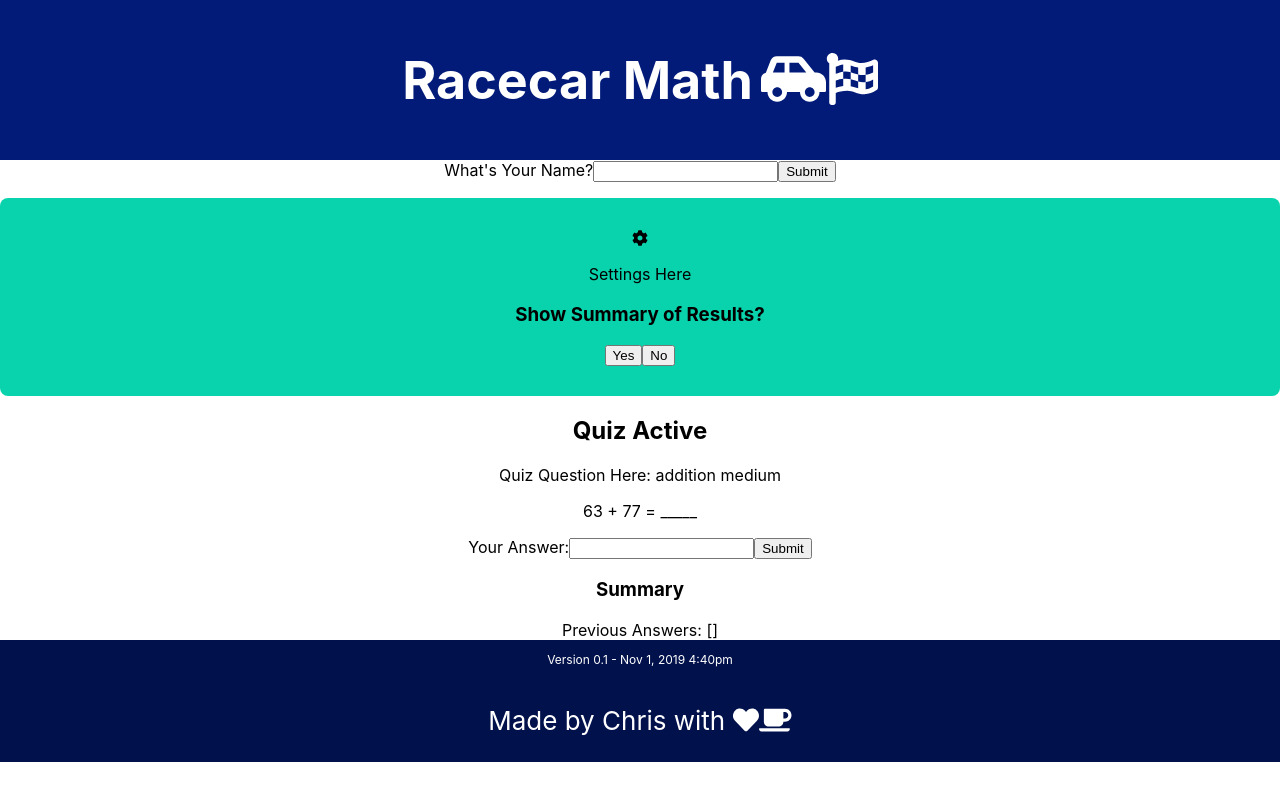
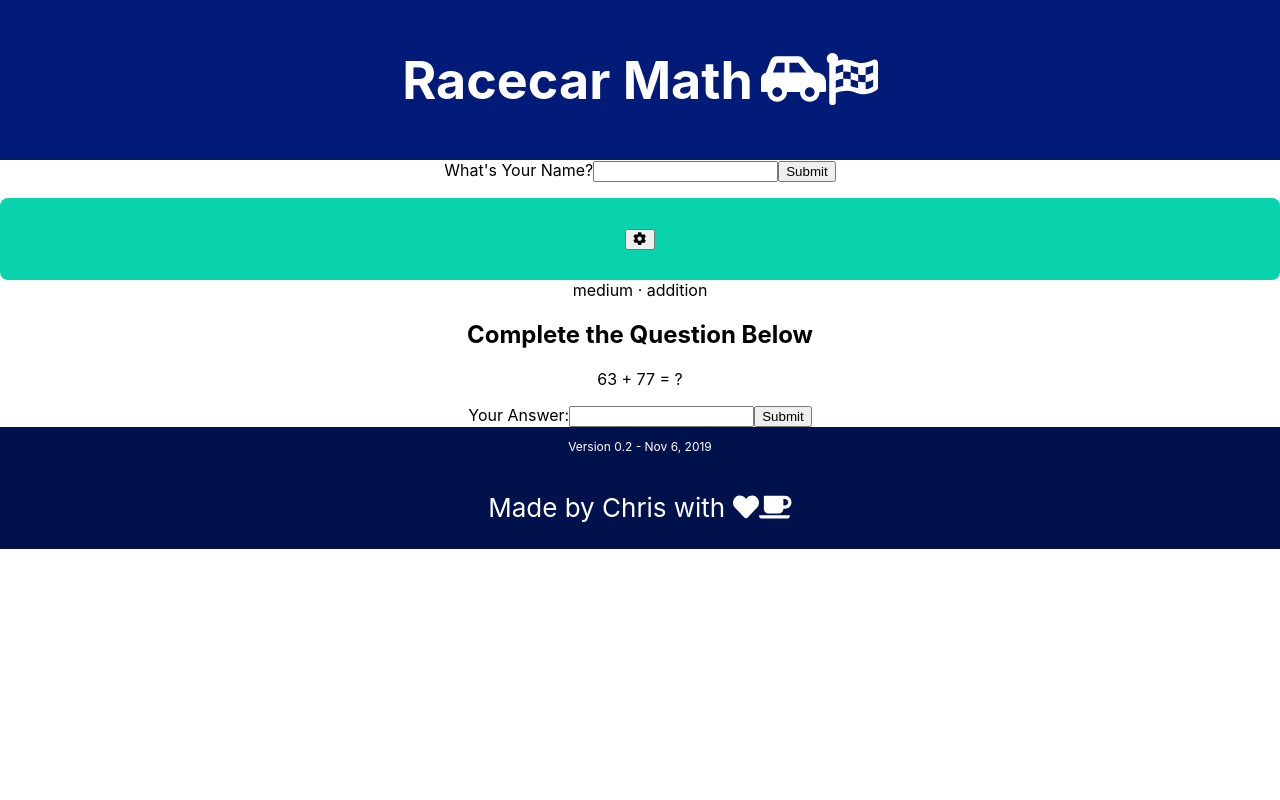
Before and after one commit to tomatillodesign/racecar-math, a React (Create React App) app: page / in a window 1280 px wide. Both pictures are taken after a click on the button "Start Quiz". Built offline with nearby package versions, Linux system fonts and the light colour scheme.

Commit message:
working, ready for polish

```diff
--- a/src/App.js
+++ b/src/App.js
@@ -1,9 +1,6 @@
 import React from "react";
 import RacecarHeader from "./RacecarHeader";
-import Welcome from "./Welcome";
-import NameForm from "./NameForm";
 import Quiz from "./Quiz";
-import Settings from "./Settings";
 import RacecarFooter from "./RacecarFooter";
 import "./App.css";
 
@@ -11,8 +8,6 @@ function App() {
   return (
     <div className="App">
       <RacecarHeader />
-      <NameForm />
-      <Settings />
       <Quiz />
       <RacecarFooter />
     </div>
--- a/src/Quiz.js
+++ b/src/Quiz.js
@@ -1,7 +1,9 @@
 import React from "react";
 import QuizBody from "./QuizBody.js";
-import QuizProblem from "./QuizProblem.js";
+import Score from "./Score.js";
+import Settings from "./Settings.js";
 import Summary from "./Summary.js";
+import NameForm from "./NameForm";
 import "./App.css";
 
 class Quiz extends React.Component {
@@ -9,45 +11,175 @@ class Quiz extends React.Component {
     super(props);
     this.state = {
          isActive: false,
+         viewSettings: false,
          typeOfProblem: "addition",
          isTimed: false,
          difficulty: "medium",
          backgroundColors: "blue",
          showSummary: false,
-      startOver: false,
-      score: null,
+         numberCorrect: null,
+         totalNumQuestions: null,
          answerList: []
     };
 
     this.startQuiz = this.startQuiz.bind(this);
+    this.startOver = this.startOver.bind(this);
     this.answerSubmit = this.answerSubmit.bind(this);
-    // this.handleChange = this.handleChange.bind(this);
-    // this.handleSubmit = this.handleSubmit.bind(this);
+    this.showSummarytoUser = this.showSummarytoUser.bind(this);
+    this.hideSummaryfromUser = this.hideSummaryfromUser.bind(this);
+    this.setDifficultyEasy = this.setDifficultyEasy.bind(this);
+    this.setDifficultyMed = this.setDifficultyMed.bind(this);
+    this.setDifficultyHard = this.setDifficultyHard.bind(this);
+    this.setTypeAddition = this.setTypeAddition.bind(this);
+    this.setTypeSub = this.setTypeSub.bind(this);
+    this.setTypeMultiplication = this.setTypeMultiplication.bind(this);
+    this.setTypeDivision = this.setTypeDivision.bind(this);
+    this.toggleViewSettings = this.toggleViewSettings.bind(this);
+
   }
 
   startQuiz(event) {
     event.preventDefault();
     this.setState({ isActive: true });
-    console.log("TEST startQuiz");
+    console.log("startQuiz");
+  }
+
+  toggleViewSettings(event) {
+    event.preventDefault();
+    this.setState(prevState => ({
+       viewSettings: !prevState.viewSettings
+     }));
+    console.log("toggleViewSettings");
+  }
+
+  startOver(event) {
+    event.preventDefault();
+    this.setState({
+         isActive: false,
+         viewSettings: false,
+         typeOfProblem: "addition",
+         isTimed: false,
+         difficulty: "medium",
+         backgroundColors: "blue",
+         showSummary: false,
+         numberCorrect: null,
+         totalNumQuestions: null,
+         answerList: []
+    });
+    console.log("startOver");
+  }
+
+  setTypeAddition(event) {
+       event.preventDefault();
+       this.setState({ typeOfProblem: 'addition' });
+       console.log("setTypeAddition");
+ }
+
+ setTypeSub(event) {
+      event.preventDefault();
+      this.setState({ typeOfProblem: 'subtraction' });
+      console.log("setTypeSub");
+}
+
+setTypeMultiplication(event) {
+    event.preventDefault();
+    this.setState({ typeOfProblem: 'multiplication' });
+    console.log("setTypeMultiplication");
+}
+
+setTypeDivision(event) {
+    event.preventDefault();
+    this.setState({ typeOfProblem: 'division' });
+    console.log("setTypeDivision");
+}
+
+  setDifficultyEasy(event) {
+       event.preventDefault();
+       this.setState({ difficulty: 'easy' });
+       console.log("setDifficultyEasy");
+ }
+
+ setDifficultyMed(event) {
+      event.preventDefault();
+      this.setState({ difficulty: 'medium' });
+      console.log("setDifficultyMed");
+}
+
+setDifficultyHard(event) {
+     event.preventDefault();
+     this.setState({ difficulty: 'hard' });
+     console.log("setDifficultyHard");
+}
+
+  showSummarytoUser(event) {
+    event.preventDefault();
+    this.setState({ showSummary: true });
+    console.log("showSummarytoUser");
+  }
+
+  hideSummaryfromUser(event) {
+    event.preventDefault();
+    this.setState({ showSummary: false });
+    console.log("hideSummaryfromUser");
   }
 
   answerSubmit(answerObj) {
     alert("Quiz answerSubmit: " + JSON.stringify(answerObj));
     this.setState({ answerList: [...this.state.answerList, answerObj] }); //simple value
+    this.setState((prevState) => {
+         return { totalNumQuestions: prevState.totalNumQuestions + 1 }
+    });
+
+    if(answerObj.isCorrect === true) {
+         this.setState((prevState) => {
+              return { numberCorrect: prevState.numberCorrect + 1 }
+         });
     }
+
+  }
+
+
+
+
+
 
   render() {
     if (this.state.isActive === true) {
       return (
         <>
-          <h2>Quiz Active</h2>
+          <NameForm />
+          <Settings
+               viewSettings={this.state.viewSettings}
+               toggleViewSettings={this.toggleViewSettings}
+               setTypeAddition={this.setTypeAddition}
+               setTypeSub={this.setTypeSub}
+               setTypeMultiplication={this.setTypeMultiplication}
+               setTypeDivision={this.setTypeDivision}
+               setDifficultyEasy={this.setDifficultyEasy}
+               setDifficultyMed={this.setDifficultyMed}
+               setDifficultyHard={this.setDifficultyHard}
+               showSummarytoUser={this.showSummarytoUser}
+               hideSummaryfromUser={this.hideSummaryfromUser}
+               startOver={this.startOver}
+          />
+          <div className="type-of-question">
+           {this.state.difficulty} &middot; {this.state.typeOfProblem}
+         </div>
+          <h2 className="quiz-active-message">Complete the Question Below</h2>
           <QuizBody
             typeOfProblem={this.state.typeOfProblem}
             difficulty={this.state.difficulty}
             answerSubmit={this.answerSubmit}
             answerList={this.state.answerList}
           />
-          <Summary answerList={this.state.answerList} />
+          <Score
+               numberCorrect={this.state.numberCorrect}
+               totalNumQuestions={this.state.totalNumQuestions}
+          />
+          <Summary
+               answerList={this.state.answerList}
+               showSummary={this.state.showSummary}
+          />
         </>
       );
     } else {
--- a/src/QuizBody.js
+++ b/src/QuizBody.js
@@ -1,5 +1,4 @@
 import React from "react";
-import Quiz from "./Quiz.js";
 import QuizProblem from "./QuizProblem";
 import "./App.css";
 
@@ -20,15 +19,88 @@ function QuizBody(props) {
     return Math.floor(Math.random() * (max - min + 1) + min);
   }
 
-  if (typeOfProblem === "addition" && difficulty === "medium") {
-    num1 = randomIntFromInterval(10, 100);
-    num2 = randomIntFromInterval(10, 100);
-    answer = num1 + num2;
-    problem = num1 + " + " + num2 + " = _____";
-    completedProblem = num1 + " + " + num2 + " = " + answer;
-  }
+// addition
+if (typeOfProblem === "addition") {
+     if(difficulty === "medium") {
+          num1 = randomIntFromInterval(10, 100);
+          num2 = randomIntFromInterval(10, 100);
+     } else if (difficulty === "easy") {
+          num1 = randomIntFromInterval(0, 10);
+          num2 = randomIntFromInterval(0, 10);
+     } else if (difficulty === "hard") {
+          num1 = randomIntFromInterval(50, 999);
+          num2 = randomIntFromInterval(50, 999);
+     }
+     answer = num1 + num2;
+     problem = num1 + " + " + num2 + " = ?";
+     completedProblem = num1 + " + " + num2 + " = " + answer;
+}
+// subtraction
+else if (typeOfProblem === "subtraction") {
 
-  console.log("answerList: " + answerList);
+     // loop to ensure a positive answer
+     do {
+
+          if(difficulty === "medium") {
+               num1 = randomIntFromInterval(10, 100);
+               num2 = randomIntFromInterval(10, 100);
+          } else if (difficulty === "easy") {
+               num1 = randomIntFromInterval(0, 10);
+               num2 = randomIntFromInterval(0, 10);
+          } else if (difficulty === "hard") {
+               num1 = randomIntFromInterval(50, 999);
+               num2 = randomIntFromInterval(50, 999);
+          }
+          answer = num1 - num2;
+          problem = num1 + " - " + num2 + " = ?";
+          completedProblem = num1 + " - " + num2 + " = " + answer;
+
+     } while ( answer <= 0 );
+
+}
+// multiplication
+else if (typeOfProblem === "multiplication") {
+
+     if(difficulty === "medium") {
+          num1 = randomIntFromInterval(5, 15);
+          num2 = randomIntFromInterval(5, 15);
+     } else if (difficulty === "easy") {
+          num1 = randomIntFromInterval(0, 8);
+          num2 = randomIntFromInterval(0, 8);
+     } else if (difficulty === "hard") {
+          num1 = randomIntFromInterval(5, 30);
+          num2 = randomIntFromInterval(5, 30);
+     }
+     answer = num1 * num2;
+     problem = num1 + " * " + num2 + " = ?";
+     completedProblem = num1 + " * " + num2 + " = " + answer;
+
+}
+// division
+else if (typeOfProblem === "division") {
+
+     // loop to ensure an integer answer
+     do {
+
+          if(difficulty === "medium") {
+               num1 = randomIntFromInterval(5, 150);
+               num2 = randomIntFromInterval(2, 15);
+          } else if (difficulty === "easy") {
+               num1 = randomIntFromInterval(0, 24);
+               num2 = randomIntFromInterval(1, 8);
+          } else if (difficulty === "hard") {
+               num1 = randomIntFromInterval(10, 500);
+               num2 = randomIntFromInterval(5, 250);
+          }
+          answer = num1 / num2;
+          problem = num1 + " / " + num2 + " = ?";
+          completedProblem = num1 + " / " + num2 + " = " + answer;
+
+     } while ( ((answer - Math.floor(answer)) !== 0) || (num1 === num2) );
+
+}
+
+  console.log("answerList: " + JSON.stringify(answerList));
 
   return (
     <main className="clb-quiz-body-area">
--- a/src/QuizProblem.js
+++ b/src/QuizProblem.js
@@ -1,6 +1,4 @@
 import React from "react";
-import Quiz from "./Quiz.js";
-import QuizBody from "./QuizBody";
 import "./App.css";
 
 class QuizProblem extends React.Component {
@@ -55,20 +53,16 @@ class QuizProblem extends React.Component {
   }
 
   render() {
-    console.log("THIS, NUM1: " + this.props.num1);
 
     return (
       <div className="clb-quiz-problem-area">
-        <p>
-          Quiz Question Here: {this.props.typeOfProblem} {this.props.difficulty}
-        </p>
         <p>{this.props.problem}</p>
         <form onSubmit={this.handleSubmit}>
           <label>
             Your Answer:
             <input
               type="number"
-              min="1"
+              min="0"
               step="1"
               pattern="[0-9]"
               value={this.state.value}
@@ -82,24 +76,5 @@ class QuizProblem extends React.Component {
   }
 }
 
-// function QuizProblem(props) {
-//
-//
-//      return (
-//        <div className="clb-quiz-problem-area">
-//          <p>
-//            Quiz Question Here: {typeOfProblem} {difficulty}
-//          </p>
-//          <p>{problem}</p>
-//          <form id="quiz-problem">
-//            <label>Your Answer:</label>
-//            <input type="number" />
-//            <button onClick={props.answerSubmit}>Submit</button>
-//          </form>
-//        </div>
-//      );
-//
-//
-// }
 
 export default QuizProblem;
--- a/src/RacecarFooter.js
+++ b/src/RacecarFooter.js
@@ -14,7 +14,7 @@ import { FontAwesomeIcon } from "@fortawesome/react-fontawesome";
 function RacecarFooter() {
   return (
     <footer className="clb-footer">
-    <p className="version">Version 0.1 - Nov 1, 2019 4:40pm</p>
+    <p className="version">Version 0.2 - Nov 6, 2019</p>
       <p>
         Made by Chris with
         <span className="header-icons">
--- /dev/null
+++ b/src/Score.js
@@ -0,0 +1,16 @@
+import React from "react";
+import "./App.css";
+
+function Score(props) {
+
+     const score = Math.floor((props.numberCorrect / props.totalNumQuestions) * 100);
+
+     if( props.totalNumQuestions > 0 ) {
+          return <h2>Score: {score}%</h2>
+     } else {
+          return null;
+     }
+
+}
+
+export default Score;
--- a/src/Settings.js
+++ b/src/Settings.js
@@ -4,16 +4,44 @@ import "./App.css";
 import { faCog } from "@fortawesome/free-solid-svg-icons";
 import { FontAwesomeIcon } from "@fortawesome/react-fontawesome";
 
-function Settings() {
-  return (
-    <div className="clb-settings">
-      <FontAwesomeIcon icon={faCog} />
-      <p>Settings Here</p>
-      <h3>Show Summary of Results?</h3>
-      <button>Yes</button>
-      <button>No</button>
-    </div>
-  );
+function Settings(props) {
+
+     if( props.viewSettings === true ) {
+
+       return (
+         <div className="clb-settings">
+           <button onClick={props.toggleViewSettings}><FontAwesomeIcon icon={faCog} /></button>
+           <div className="single-setting-area">
+           <h3>Type of Question</h3>
+                <button onClick={props.setTypeAddition}>Addition</button>
+                <button onClick={props.setTypeSub}>Subtraction</button>
+                <button onClick={props.setTypeMultiplication}>Multiplication</button>
+                <button onClick={props.setTypeDivision}>Division</button>
+           </div>
+           <div className="single-setting-area">
+           <h3>Question Difficulty</h3>
+                <button onClick={props.setDifficultyEasy}>Easy</button>
+                <button onClick={props.setDifficultyMed}>Medium</button>
+                <button onClick={props.setDifficultyHard}>Hard</button>
+           </div>
+           <div className="single-setting-area">
+           <h3>Show Summary of Results?</h3>
+                <button onClick={props.showSummarytoUser}>Yes</button>
+                <button onClick={props.hideSummaryfromUser}>No</button>
+           </div>
+           <div className="single-setting-area start-over">
+                <button onClick={props.startOver}>Start Over</button>
+           </div>
+         </div>
+       );
+
+ } else {
+      return (
+      <div className="clb-settings">
+        <button onClick={props.toggleViewSettings}><FontAwesomeIcon icon={faCog} /></button>
+        </div>);
+     }
+
 }
 
 export default Settings;
```
Also changed, not shown: src/Summary.js (+7 -1 lines). Lines whose indentation alone changed are shown as unchanged.
